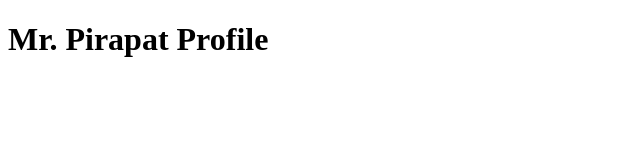
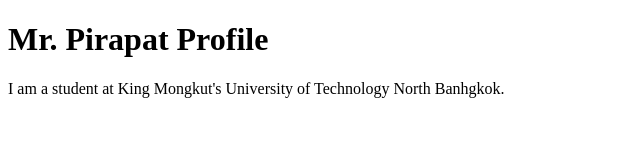
Before and after one commit to peerapattop/github-desktop-project, a plain HTML site: page index.html in a window 1280 px wide. Shown: the whole page, without its empty margins (0-640 px from the left). Drawn offline with Linux system fonts and the light colour scheme.

Commit message:
Add information
add information

```diff
--- a/index.html
+++ b/index.html
@@ -8,5 +8,8 @@
 </head>
 <body>
     <h1>Mr. Pirapat Profile</h1>
+    <p>I am a student at King Mongkut's University of
+        Technology North Banhgkok.
+    </p>
 </body>
 </html>
```
